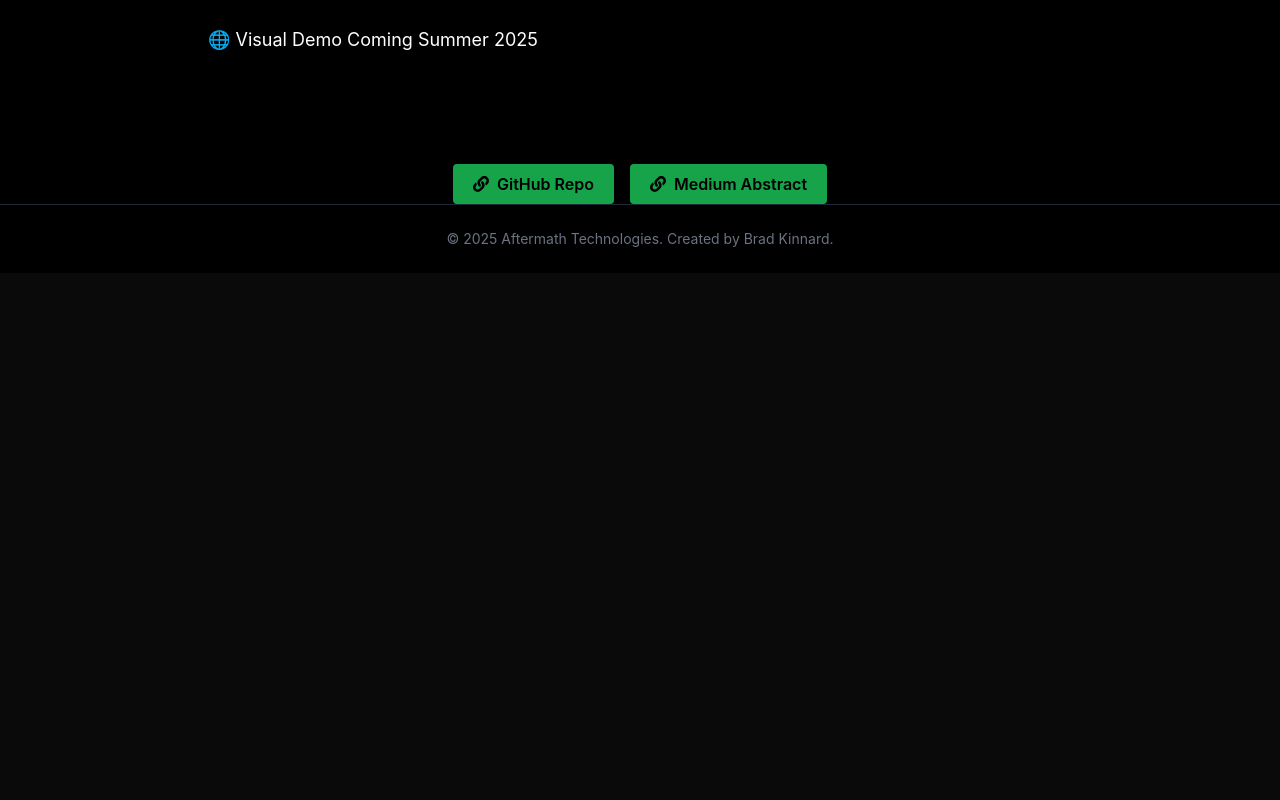
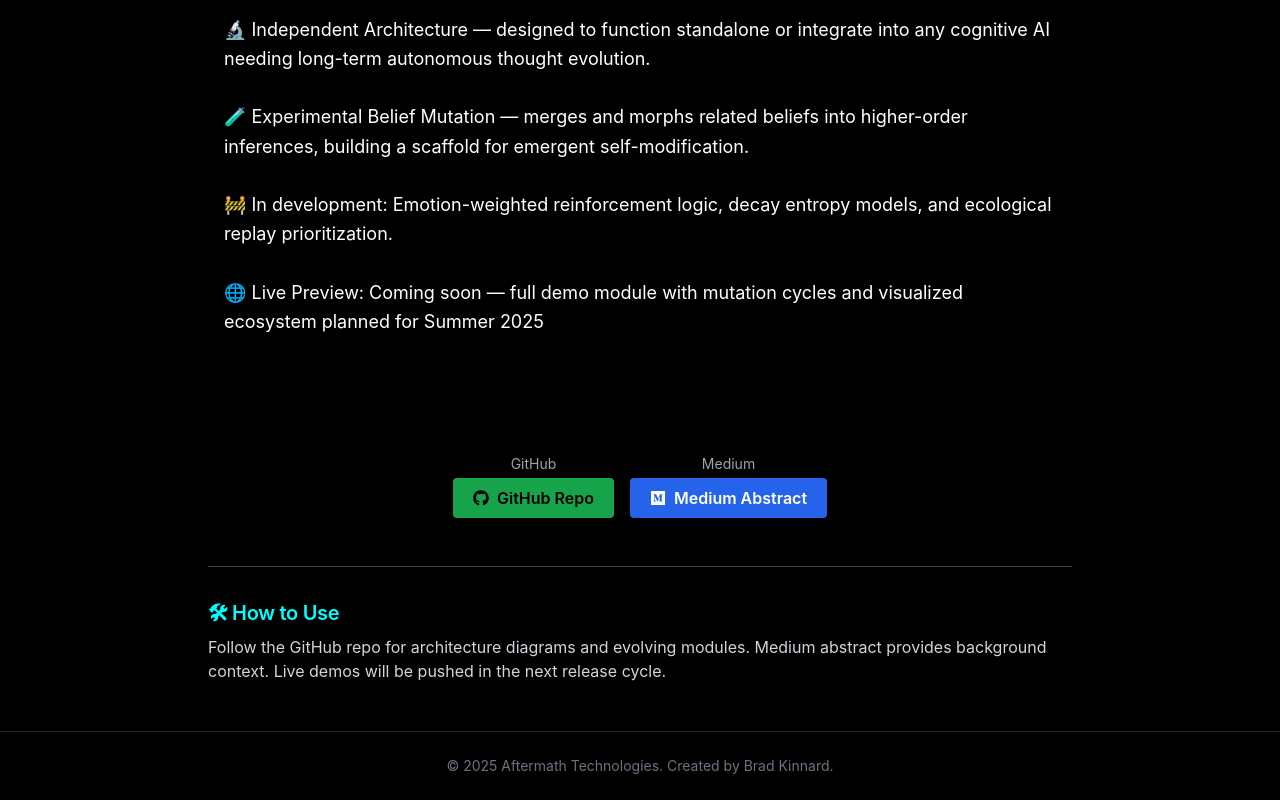
Before and after one commit to moonrunnerkc/aftermathtech, a Next.js app: page /portfolio/belief-ecology in a window 1280 px wide. Shown: the part 588-1388 px from the top of the page. Before the commit the page ends 861 px from the top, so only its background shows below. Built offline with nearby package versions, Linux system fonts and the light colour scheme; no server answers.

Commit message:
Add new projects to portfolio added buttons 105

```diff
--- a/app/portfolio/belief-ecology/page.tsx
+++ b/app/portfolio/belief-ecology/page.tsx
@@ -1,51 +1,61 @@
 'use client';
 
 import { ProjectDetail } from '@/components/ProjectDetail';
+import { projects } from '@/data/portfolio';
 import Link from 'next/link';
-import { FaLink } from 'react-icons/fa';
+import { FaGithub, FaMedium } from 'react-icons/fa';
 
 export default function BeliefEcologyPage() {
+  const project = projects.find((p) => p.slug === 'belief-ecology');
+
+  if (!project) return <div className="text-red-500">Project not found.</div>;
+
   return (
-    <div>
+    <div className="text-white px-4 py-12 max-w-4xl mx-auto">
       <ProjectDetail
-        title="Belief Ecology: A Self-Regulating Cognitive Memory Architecture"
-        tech={['Python', 'Neo4j', 'SQLite', 'networkx', 'matplotlib', 'graphviz']}
-        content={`
-🌱 **Living Belief Ecosystem** — Beliefs have fitness scores, mutate, decay, and die.
-
-🔁 **Self-Regulation** — Internal conflict and relevance decay rebalance the belief pool.
-
-🧠 **Core of Blackbox v3** — Used in memory substrate and evolving reasoning.
-
-🔬 **Independent Module** — Portable cognitive engine for any autonomous system.
-
-🚧 Upcoming:
-Emotion-weighted reinforcement, entropy models, and ecosystem visualization.
-
-🌐 Visual Demo Coming Summer 2025
-        `}
+        title={project.title}
+        tech={project.tech}
+        content={project.content}
       />
 
-      <div className="flex gap-4 justify-center mt-8">
+      <div className="mt-10 flex flex-wrap justify-center gap-4">
+        {project.github && (
+          <div className="text-center">
+            <p className="text-sm text-gray-400 mb-1">GitHub</p>
             <Link
-          href="https://github.com/moonrunnerkc/belief-ecology"
+              href={project.github}
               target="_blank"
               rel="noopener noreferrer"
-          className="inline-flex items-center px-5 py-2 bg-green-600 text-black font-semibold rounded hover:bg-green-500 transition"
+              className="inline-flex items-center gap-2 px-5 py-2 bg-green-600 text-black font-semibold rounded hover:bg-green-500 transition"
             >
-          <FaLink className="mr-2" />
+              <FaGithub />
               GitHub Repo
             </Link>
+          </div>
+        )}
+
+        {project.medium && (
+          <div className="text-center">
+            <p className="text-sm text-gray-400 mb-1">Medium</p>
             <Link
-          href="https://medium.com/@bradkinnard/belief-ecology-a-self-regulating-cognitive-memory-architecture-for-autonomous-ai-systems-b113e2f0c36e"
+              href={project.medium}
               target="_blank"
               rel="noopener noreferrer"
-          className="inline-flex items-center px-5 py-2 bg-green-600 text-black font-semibold rounded hover:bg-green-500 transition"
+              className="inline-flex items-center gap-2 px-5 py-2 bg-blue-600 text-white font-semibold rounded hover:bg-blue-500 transition"
             >
-          <FaLink className="mr-2" />
+              <FaMedium />
               Medium Abstract
             </Link>
           </div>
+        )}
+      </div>
+
+      {project.usage && (
+        <div className="mt-12 border-t border-gray-700 pt-8">
+          <h3 className="text-xl font-semibold text-neon-cyan mb-2">🛠 How to Use</h3>
+          <p className="whitespace-pre-line text-gray-300">{project.usage}</p>
+        </div>
+      )}
     </div>
   );
 }
```
Lines whose indentation alone changed are shown as unchanged.
